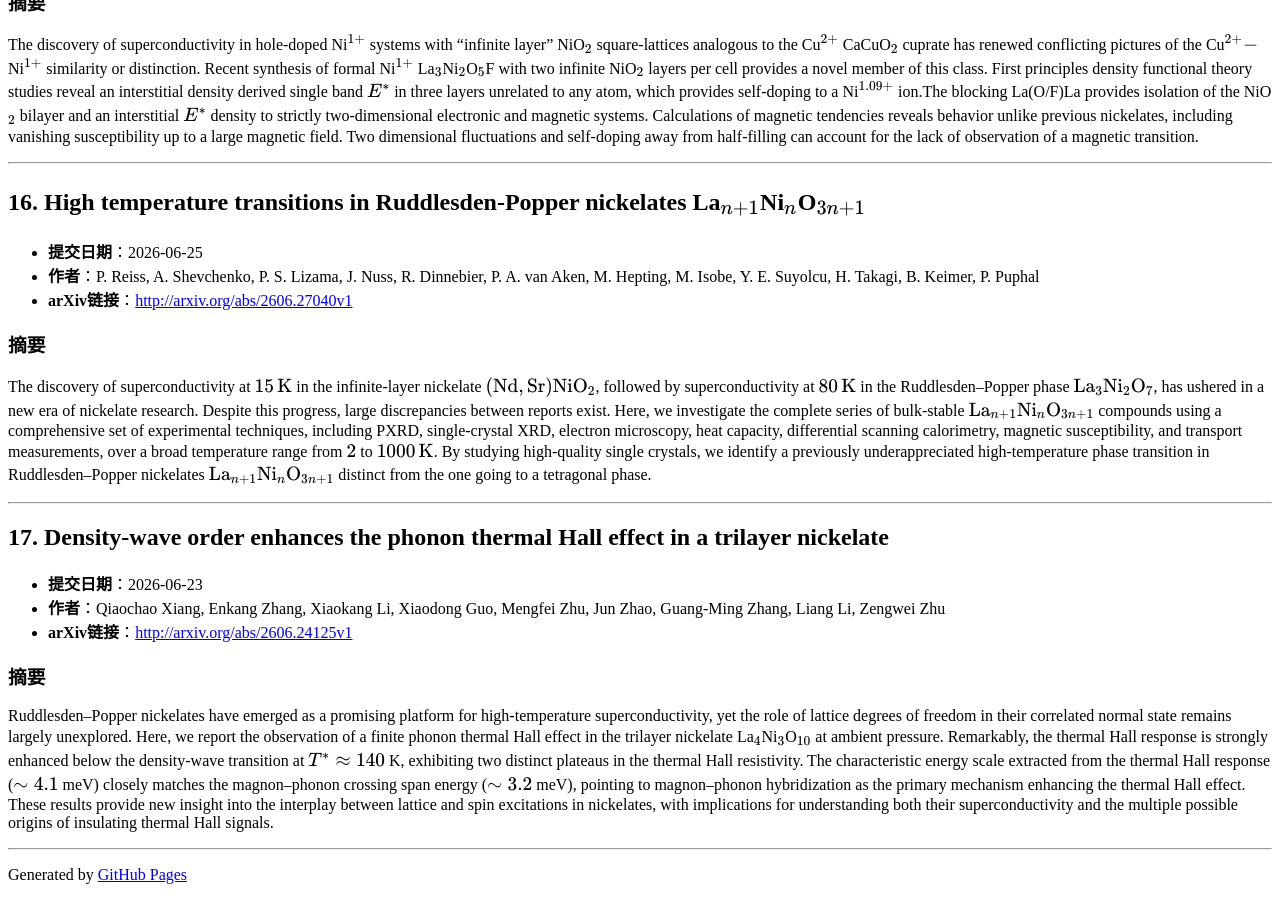
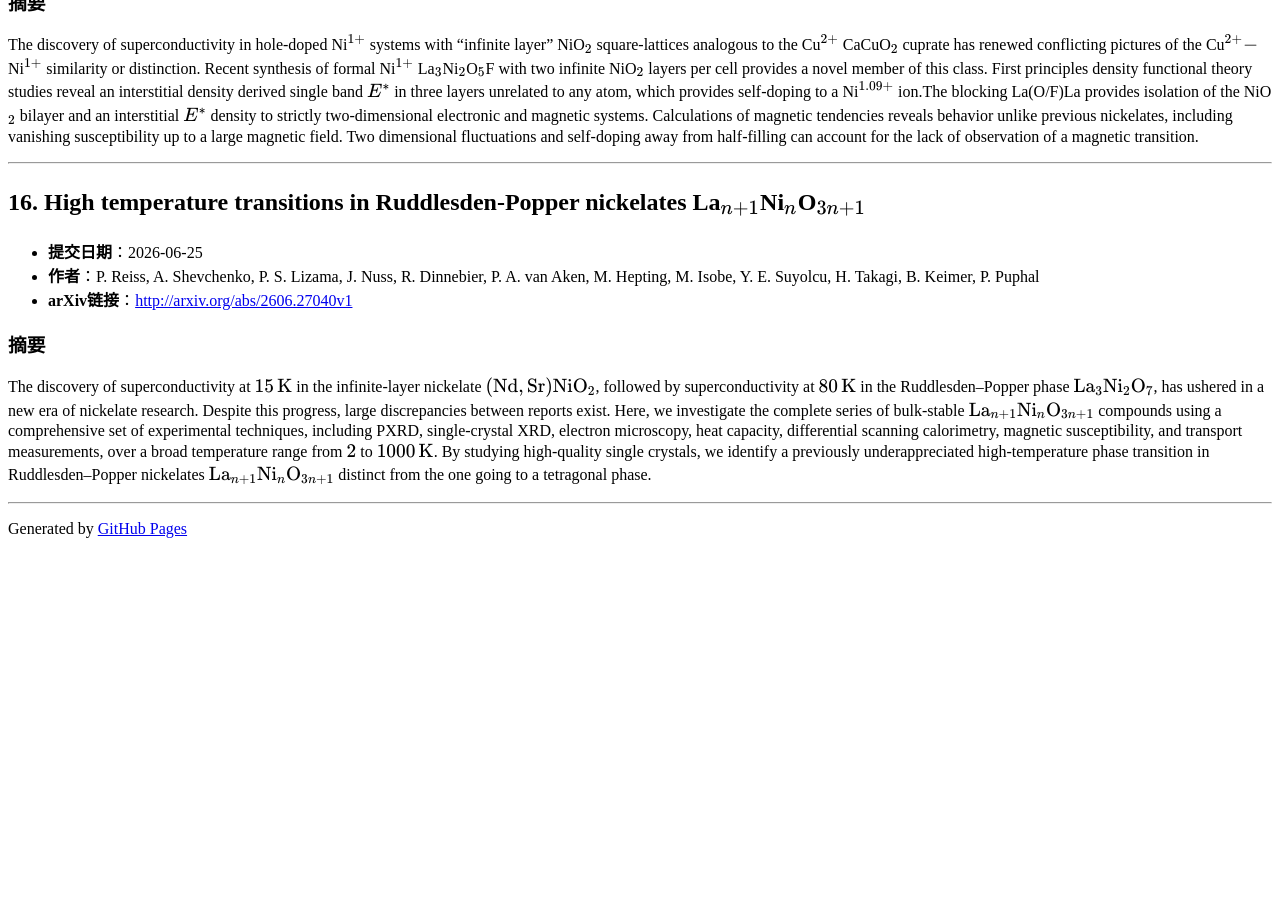
Before and after one commit to yangke25491/daily-arxiv-nickelate_superconductivity, a Jekyll site: the page built from docs/index.md, in a window 1280 px wide and 900 px high, scrolled down 5372 px. Built offline with Jekyll 4.4.1, drawn with Linux system fonts in a browser that asks for light colours; after the commit the page ends 5926 px from its top, so only the background shows below that; some of the changed text lies outside the part shown.

Commit message:
Automated update: arXiv papers

```diff
--- a/docs/index.md
+++ b/docs/index.md
@@ -5,8 +5,8 @@ title: 镍酸盐超导论文
 
 # 凝聚态物理-镍酸盐高温超导相关论文
 
-> 检索时间范围：**2026-06-23 至 2026-07-23**
-> 数据检索到 **17** 篇相关论文，按提交时间降序排列
+> 检索时间范围：**2026-06-25 至 2026-07-25**
+> 数据检索到 **16** 篇相关论文，按提交时间降序排列
 
 ---
 
@@ -185,14 +185,3 @@ The discovery of superconductivity in hole-doped Ni$^{1+}$ systems with "infinit
 The discovery of superconductivity at $15\,\mathrm{K}$ in the infinite-layer nickelate $(\mathrm{Nd},\mathrm{Sr})\mathrm{NiO}\_2$, followed by superconductivity at $80\,\mathrm{K}$ in the Ruddlesden--Popper phase $\mathrm{La}\_3\mathrm{Ni}\_2\mathrm{O}\_7$, has ushered in a new era of nickelate research. Despite this progress, large discrepancies between reports exist. Here, we investigate the complete series of bulk-stable $\mathrm{La}\_{n+1}\mathrm{Ni}\_n\mathrm{O}\_{3n+1}$ compounds using a comprehensive set of experimental techniques, including PXRD, single-crystal XRD, electron microscopy, heat capacity, differential scanning calorimetry, magnetic susceptibility, and transport measurements, over a broad temperature range from $2$ to $1000\,\mathrm{K}$. By studying high-quality single crystals, we identify a previously underappreciated high-temperature phase transition in Ruddlesden--Popper nickelates $\mathrm{La}\_{n+1}\mathrm{Ni}\_n\mathrm{O}\_{3n+1}$ distinct from the one going to a tetragonal phase.
 
 ---
-
-## 17. Density-wave order enhances the phonon thermal Hall effect in a trilayer nickelate
-
-- **提交日期**：2026-06-23
-- **作者**：Qiaochao Xiang, Enkang Zhang, Xiaokang Li, Xiaodong Guo, Mengfei Zhu, Jun Zhao, Guang-Ming Zhang, Liang Li, Zengwei Zhu
-- **arXiv链接**：[http://arxiv.org/abs/2606.24125v1](http://arxiv.org/abs/2606.24125v1)
-
-### 摘要
-Ruddlesden--Popper nickelates have emerged as a promising platform for high-temperature superconductivity, yet the role of lattice degrees of freedom in their correlated normal state remains largely unexplored. Here, we report the observation of a finite phonon thermal Hall effect in the trilayer nickelate La${}\_4$Ni${}\_3$O${}\_{10}$ at ambient pressure. Remarkably, the thermal Hall response is strongly enhanced below the density-wave transition at $T^\*\approx140$ K, exhibiting two distinct plateaus in the thermal Hall resistivity. The characteristic energy scale extracted from the thermal Hall response ($\sim4.1$ meV) closely matches the magnon--phonon crossing span energy ($\sim3.2$ meV), pointing to magnon--phonon hybridization as the primary mechanism enhancing the thermal Hall effect. These results provide new insight into the interplay between lattice and spin excitations in nickelates, with implications for understanding both their superconductivity and the multiple possible origins of insulating thermal Hall signals.
-
----
```
